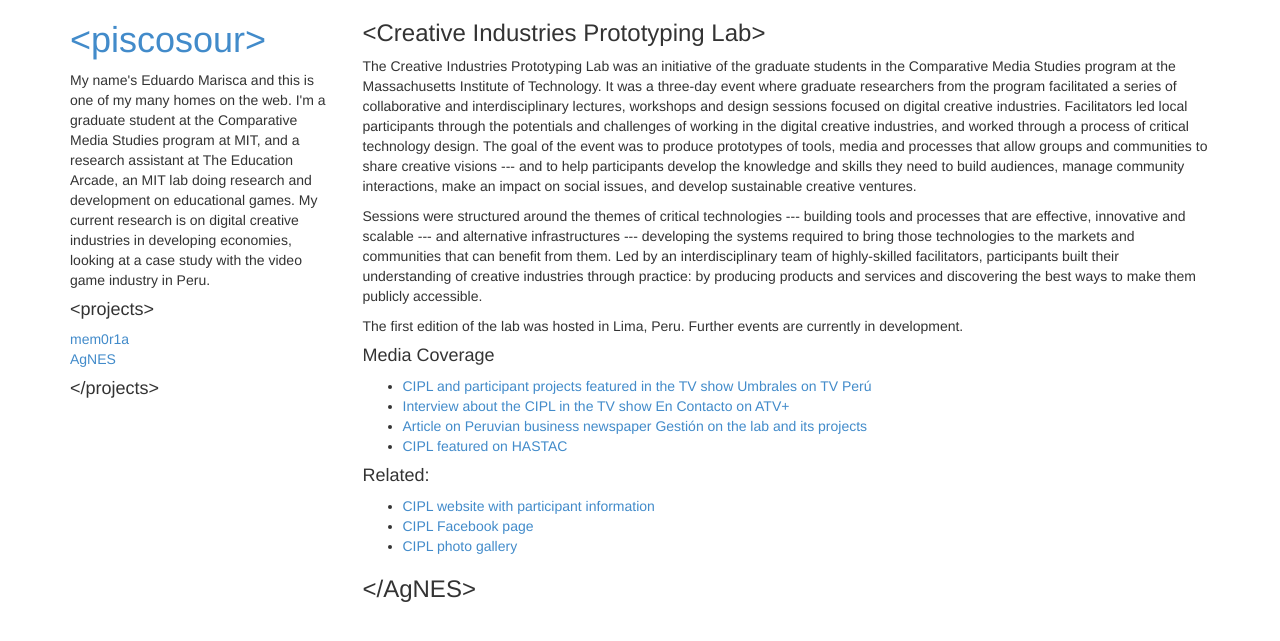
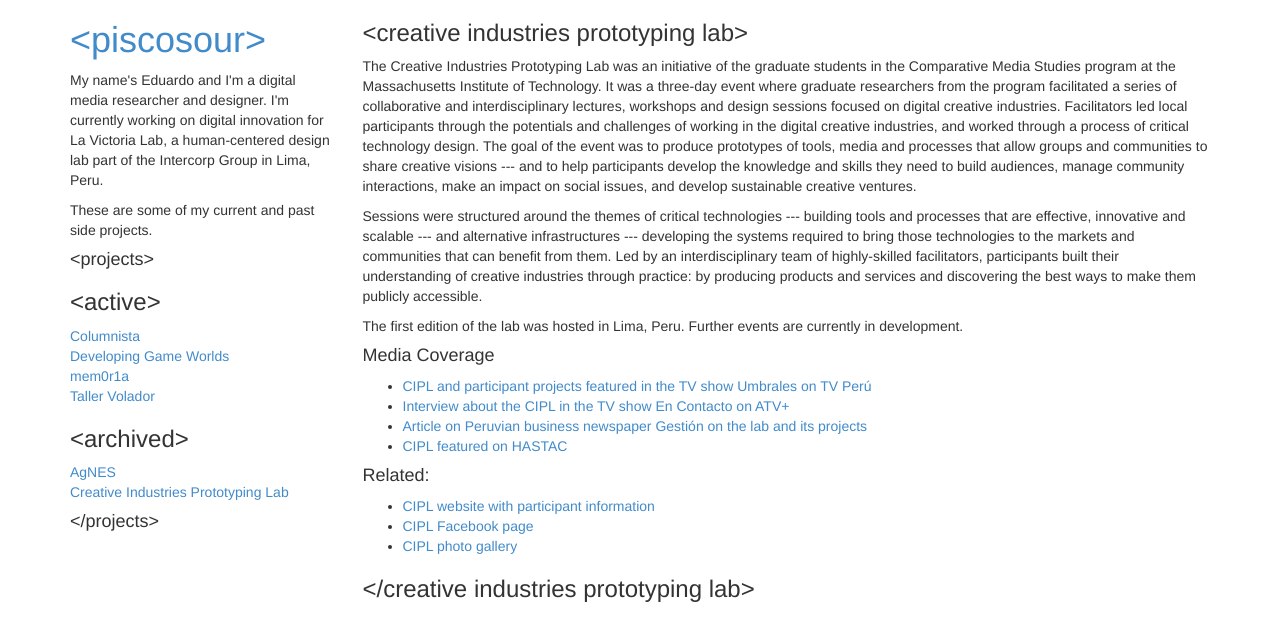
Before and after one commit to piscosour/piscosour.github.io, a Jekyll site: the page built from projects/cipl/index.html, in a window 1280 px wide. Shown: the top 641 px of the page. Built offline with Jekyll 4.4.1, drawn with Linux system fonts in a browser that asks for light colours.

Commit message:
updated project info

```diff
--- a/_layouts/project.html
+++ b/_layouts/project.html
@@ -2,12 +2,24 @@
 <div class="row">
 	<div class="col-md-3" name="sidebar">
 		<a href="/en"><h1>&#60;{{ page.sidebar-header }}&#62;</h1></a>
-		<p>My name's Eduardo Marisca and this is one of my many homes on the web. I'm a graduate student at the Comparative Media Studies program at MIT, and a research assistant at The Education Arcade, an MIT lab doing research and development on educational games. My current research is on digital creative industries in developing economies, looking at a case study with the video game industry in Peru.</p>
+		<p>My name's Eduardo and I'm a digital media researcher and designer. I'm currently working on digital innovation for La Victoria Lab, a human-centered design lab part of the Intercorp Group in Lima, Peru.</p>
+		<p>These are some of my current and past side projects.</p>
 		<h4>&#60;projects&#62;</h4>
+
+		<h3>&#60;active&#62;</h3>
 		<ul class="list-unstyled">
+			<li><a href="/projects/columnista">Columnista</a></li>
+			<li><a href="/thesis">Developing Game Worlds</a></li>
 			<li><a href="/projects/mem0r1a">mem0r1a</a></li>
+			<li><a href="/projects/tallervolador">Taller Volador</a></li>
+		</ul>
+
+		<h3>&#60;archived&#62;</h3>
+		<ul class="list-unstyled">
 			<li><a href="/projects/agnes">AgNES</a></li>
+			<li><a href="/projects/cipl">Creative Industries Prototyping Lab</a></li>
 		</ul>
+
 		<h4>&#60;/projects&#62;</h4>
 	</div>
 {{ content }}
--- a/en/index.html
+++ b/en/index.html
@@ -15,9 +15,9 @@
 	    <h4 class="list-group-item-heading">mem0r1a</h4>
 	    <p class="list-group-item-text">Computational exploration of the Peruvian Truth and Reconciliation Commission's Final Report (2003), using natural language processing.</p>
 	  </a>
-	  <a href="/projects/agnes" class="list-group-item">
-	    <h4 class="list-group-item-heading">Agnes</h4>
-	    <p class="list-group-item-text">Pseudo-AI interface modeled on Portal's GlaDos, exploring storytelling, design and science fiction themes. Project for the MIT Media Lab's SciFi2SciFab class.</p>
+	  <a href="/projects/cipl" class="list-group-item">
+	    <h4 class="list-group-item-heading">Creative Industries Prototyping Lab</h4>
+	    <p class="list-group-item-text">Two-day workshop in Lima, Peru, to design and prototype new projects in the digital creative industries.</p>
 	  </a>
 	</div>
 	<h3>&#60;/projects&#62;</h3>
--- a/projects/cipl/index.html
+++ b/projects/cipl/index.html
@@ -1,10 +1,10 @@
 ---
 layout: project
-title: AgNES
+title: Creative Industries Prototyping Lab
 sidebar-header: piscosour
 ---
 <div class="col-md-9" name="content">
-<h3>&#60;Creative Industries Prototyping Lab&#62;</h3>
+<h3>&#60;creative industries prototyping lab&#62;</h3>
 <p>The Creative Industries Prototyping Lab was an initiative of the graduate students in the Comparative Media Studies program at the Massachusetts Institute of Technology. It was a three-day event where graduate researchers from the program facilitated a series of collaborative and interdisciplinary lectures, workshops and design sessions focused on digital creative industries. Facilitators led local participants through the potentials and challenges of working in the digital creative industries, and worked through a process of critical technology design. The goal of the event was to produce prototypes of tools, media and processes that allow groups and communities to share creative visions --- and to help participants develop the knowledge and skills they need to build audiences, manage community interactions, make an impact on social issues, and develop sustainable creative ventures.</p>
 
 <p>Sessions were structured around the themes of critical technologies --- building tools and processes that are effective, innovative and scalable --- and alternative infrastructures --- developing the systems required to bring those technologies to the markets and communities that can benefit from them. Led by an interdisciplinary team of highly-skilled facilitators, participants built their understanding of creative industries through practice: by producing products and services and discovering the best ways to make them publicly accessible.</p>
@@ -26,5 +26,5 @@
 	<li><a href="https://www.facebook.com/creativeindustriesprototypinglab?ref_type=bookmark">CIPL Facebook page</a></li>
 	<li><a href="https://plus.google.com/photos/101976537424459926953/albums/6010149768954384913?authkey=CIyj_vyFh_3TFQ">CIPL photo gallery</a></li>
 </ul>
-<h3>&#60;/AgNES&#62;</h3>
+<h3>&#60;/creative industries prototyping lab&#62;</h3>
 </div>
```
Also changed, not shown: projects/columnista/index.html (added, +18 -0 lines), projects/tallervolador/index.html (added, +22 -0 lines).
